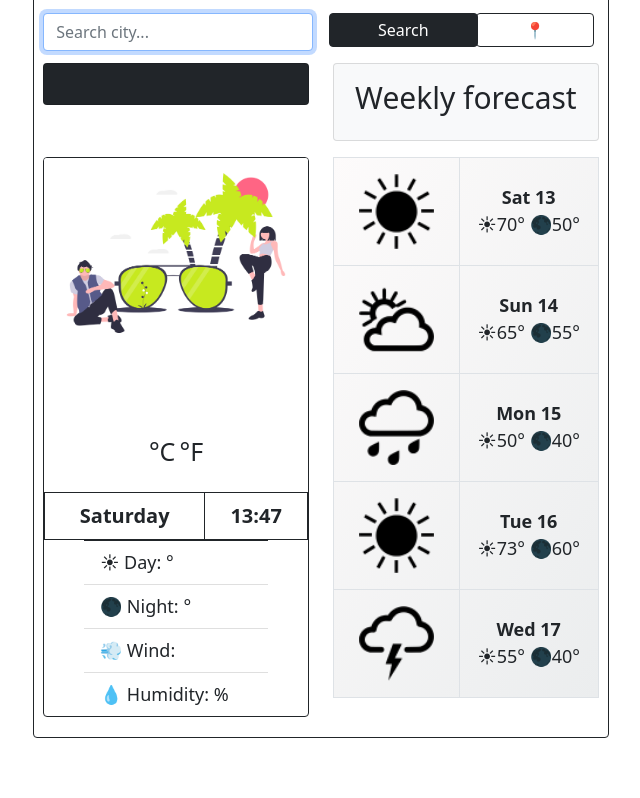
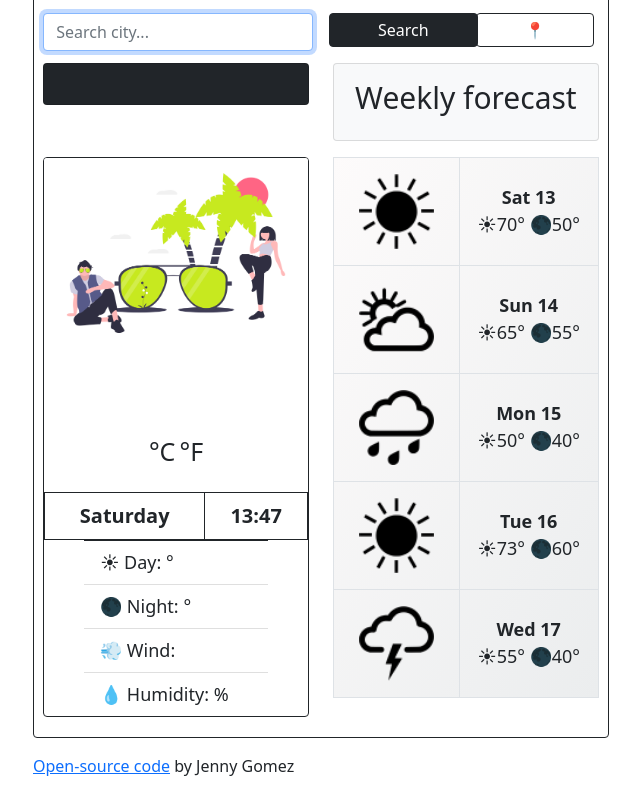
Before and after one commit to JennyG28/my-weather-app, a plain HTML site: page index.html in a window 1280 px wide. Shown: the part 187-985 px from the top of the page, without its empty margins (49-689 px from the left). Before the commit the page ends 945 px from the top, so only its background shows below. Drawn offline with nearby package versions, Linux system fonts and the light colour scheme; no server answers.

Commit message:
Added open source link

```diff
--- a/index.html
+++ b/index.html
@@ -172,7 +172,14 @@
           </div>
         </div>
       </div>
+      <div id="repository-link">
+        <a href="https://github.com/JennyG28?tab=repositories"
+          >Open-source code</a
+        >
+        by Jenny Gomez
+      </div>
     </div>
+
     <script>
       let now = new Date();
 
```
